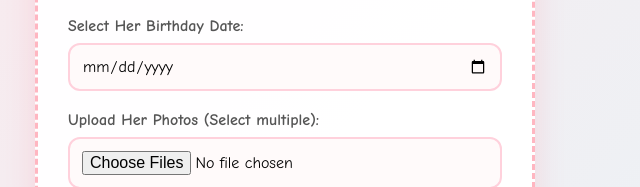
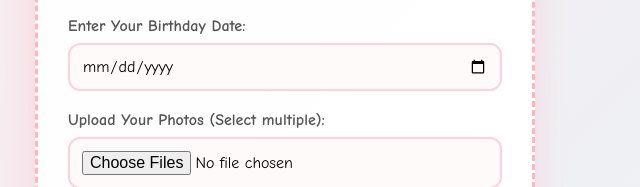
Before and after one commit to Rajkumar0194/Dr-Cake-Prescription, a plain HTML site: page index.html in a window 1280 px wide. Shown: the part 353-540 px from the top of the page, 355-995 px from the left. Drawn offline with Linux system fonts and the light colour scheme.

Commit message:
Update labels for birthday and photo upload fields

```diff
--- a/index.html
+++ b/index.html
@@ -101,11 +101,11 @@
       <input type="text" id="sisterName" placeholder="Enter her name..." required />
     </div>
     <div class="form-group">
-      <label for="birthDate">Select Her Birthday Date:</label>
+      <label for="birthDate">Enter Your Birthday Date:</label>
       <input type="date" id="birthDate" required />
     </div>
     <div class="form-group">
-      <label for="photoUpload">Upload Her Photos (Select multiple):</label>
+      <label for="photoUpload">Upload Your Photos (Select multiple):</label>
       <input type="file" id="photoUpload" accept="image/*" multiple />
     </div>
     <button class="btn-submit" onclick="generateAndOpenWebsite()">✨ Generate & Open in New Tab ✨</button>
```
